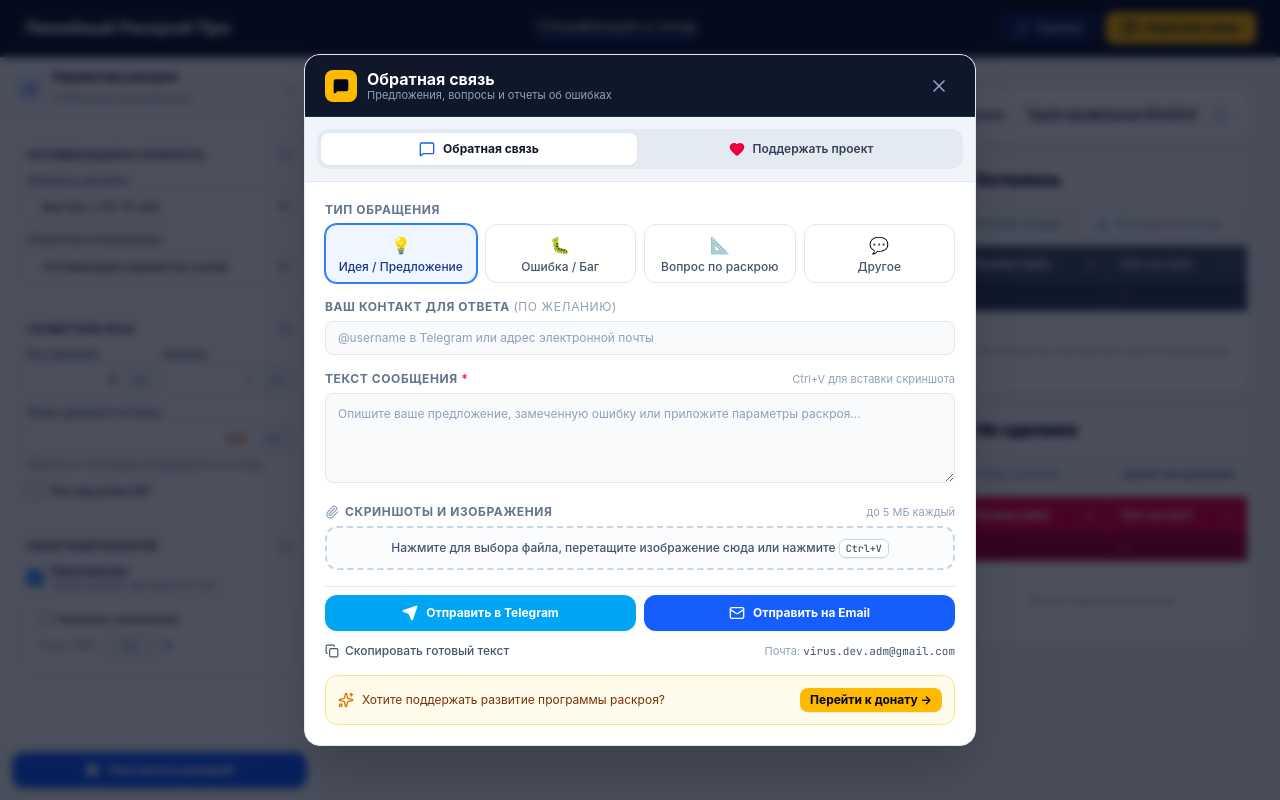
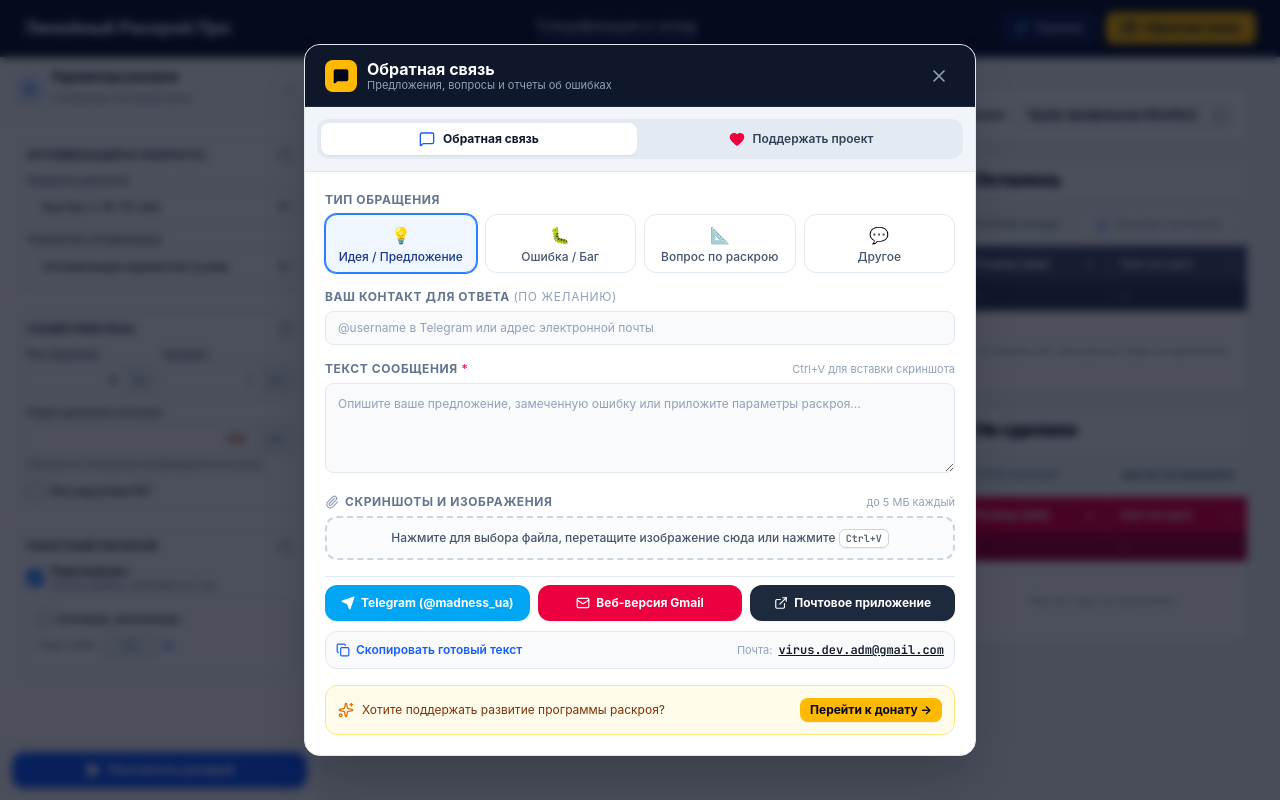
Before and after one commit to smartappsera/1DCM, a React (Vite) app: page / in a window 1280 px wide. Both pictures are taken after a click on the button "Обратная связь". Built offline with nearby package versions, Linux system fonts and the light colour scheme.

Commit message:
fix: send telegram to @madness_ua, add Gmail web compose and reliable mailto link

```diff
--- a/src/components/FeedbackDonationModal.tsx
+++ b/src/components/FeedbackDonationModal.tsx
@@ -33,7 +33,7 @@ interface AttachedImage {
 const TON_ADDRESS = 'UQBL6WfzOITTHkFjFkKaxJcEH191mKPomK6otxMoq4Za_w1Jo';
 const TRC20_ADDRESS = 'TYeQrerTaXWfyn4rTbkSF7UhyQ75CrH1kc';
 const FEEDBACK_EMAIL = 'virus.dev.adm@gmail.com';
-const TELEGRAM_USERNAME = 'smartappsera';
+const TELEGRAM_USERNAME = 'madness_ua';
 
 export const FeedbackDonationModal: React.FC<FeedbackDonationModalProps> = ({
   isOpen,
@@ -182,22 +182,14 @@ export const FeedbackDonationModal: React.FC<FeedbackDonationModalProps> = ({
     return lines.join('\n');
   };
 
-  const handleSendEmail = () => {
-    if (!message.trim()) {
-      showToast('Пожалуйста, напишите сообщение перед отправкой');
-      return;
-    }
-
-    const subject = encodeURIComponent(`[Линейный Раскрой] ${getCategoryTitle()}`);
-    const body = encodeURIComponent(
-      buildFeedbackText() +
-        (screenshots.length > 0
-          ? `\n\n(Внимание: при необходимости прикрепите файлы скриншотов к письму)`
-          : '')
-    );
-
-    window.location.href = `mailto:${FEEDBACK_EMAIL}?subject=${subject}&body=${body}`;
-    showToast('Открываем почтовый клиент...');
+  const openExternalLink = (url: string) => {
+    const link = document.createElement('a');
+    link.href = url;
+    link.target = '_blank';
+    link.rel = 'noopener noreferrer';
+    document.body.appendChild(link);
+    link.click();
+    document.body.removeChild(link);
   };
 
   const handleSendTelegram = () => {
@@ -210,12 +202,53 @@ export const FeedbackDonationModal: React.FC<FeedbackDonationModalProps> = ({
     // Copy to clipboard so user can simply paste into chat along with any screenshots
     navigator.clipboard.writeText(fullText);
 
-    const tgUrl = `https://t.me/${TELEGRAM_USERNAME}?text=${encodeURIComponent(
-      `Здравствуйте! Сообщение из приложения «Линейный Раскрой»:\n\n${message.trim()}`
-    )}`;
+    const tgUrl = `https://t.me/${TELEGRAM_USERNAME}`;
+    openExternalLink(tgUrl);
+    showToast('Текст скопирован! Открываем чат с @madness_ua в Telegram...');
+  };
 
-    window.open(tgUrl, '_blank', 'noopener,noreferrer');
-    showToast('Текст скопирован! Переход в Telegram...');
+  const handleOpenGmail = () => {
+    if (!message.trim()) {
+      showToast('Пожалуйста, напишите сообщение перед отправкой');
+      return;
+    }
+
+    const fullText = buildFeedbackText();
+    navigator.clipboard.writeText(fullText);
+
+    const subject = encodeURIComponent(`[Линейный Раскрой] ${getCategoryTitle()}`);
+    const body = encodeURIComponent(
+      fullText +
+        (screenshots.length > 0
+          ? '\n\n(При необходимости прикрепите файлы скриншотов к письму)'
+          : '')
+    );
+
+    const gmailUrl = `https://mail.google.com/mail/?view=cm&fs=1&to=${FEEDBACK_EMAIL}&su=${subject}&body=${body}`;
+    openExternalLink(gmailUrl);
+    showToast('Текст скопирован! Открываем черновик в Gmail...');
+  };
+
+  const handleSendMailto = () => {
+    if (!message.trim()) {
+      showToast('Пожалуйста, напишите сообщение перед отправкой');
+      return;
+    }
+
+    const fullText = buildFeedbackText();
+    navigator.clipboard.writeText(fullText);
+
+    const subject = encodeURIComponent(`[Линейный Раскрой] ${getCategoryTitle()}`);
+    const body = encodeURIComponent(
+      fullText +
+        (screenshots.length > 0
+          ? '\n\n(При необходимости прикрепите файлы скриншотов к письму)'
+          : '')
+    );
+
+    const mailtoUrl = `mailto:${FEEDBACK_EMAIL}?subject=${subject}&body=${body}`;
+    openExternalLink(mailtoUrl);
+    showToast('Текст скопирован! Открываем почтовую программу...');
   };
 
   const handleCopyReport = () => {
@@ -445,41 +478,61 @@ export const FeedbackDonationModal: React.FC<FeedbackDonationModalProps> = ({
                 )}
               </div>
 
-              {/* Action Buttons: Telegram / Mail / Copy */}
-              <div className="pt-2 border-t border-slate-200 space-y-2">
-                <div className="grid grid-cols-1 sm:grid-cols-2 gap-2">
+              {/* Action Buttons: Telegram / Gmail / Mailto / Copy */}
+              <div className="pt-2 border-t border-slate-200 space-y-2.5">
+                <div className="grid grid-cols-1 sm:grid-cols-3 gap-2">
                   <button
                     type="button"
                     onClick={handleSendTelegram}
-                    className="flex items-center justify-center gap-2 py-2.5 px-4 bg-sky-500 hover:bg-sky-400 active:bg-sky-600 text-white font-bold rounded-xl shadow-xs transition-colors cursor-pointer text-xs"
+                    className="flex items-center justify-center gap-1.5 py-2.5 px-3 bg-sky-500 hover:bg-sky-400 active:bg-sky-600 text-white font-bold rounded-xl shadow-xs transition-colors cursor-pointer text-xs"
+                    title="Открыть диалог с @madness_ua в Telegram"
                   >
-                    <Send className="w-4 h-4 fill-current" />
-                    <span>Отправить в Telegram</span>
+                    <Send className="w-3.5 h-3.5 fill-current shrink-0" />
+                    <span className="truncate">Telegram (@madness_ua)</span>
                   </button>
 
                   <button
                     type="button"
-                    onClick={handleSendEmail}
-                    className="flex items-center justify-center gap-2 py-2.5 px-4 bg-blue-600 hover:bg-blue-500 active:bg-blue-700 text-white font-bold rounded-xl shadow-xs transition-colors cursor-pointer text-xs"
+                    onClick={handleOpenGmail}
+                    className="flex items-center justify-center gap-1.5 py-2.5 px-3 bg-rose-600 hover:bg-rose-500 active:bg-rose-700 text-white font-bold rounded-xl shadow-xs transition-colors cursor-pointer text-xs"
+                    title="Открыть черновик письма в веб-версии Gmail"
                   >
-                    <Mail className="w-4 h-4" />
-                    <span>Отправить на Email</span>
+                    <Mail className="w-3.5 h-3.5 shrink-0" />
+                    <span className="truncate">Веб-версия Gmail</span>
+                  </button>
+
+                  <button
+                    type="button"
+                    onClick={handleSendMailto}
+                    className="flex items-center justify-center gap-1.5 py-2.5 px-3 bg-slate-800 hover:bg-slate-700 active:bg-slate-900 text-white font-bold rounded-xl shadow-xs transition-colors cursor-pointer text-xs"
+                    title="Открыть в стандартной почтовой программе (Outlook, Mail и др.)"
+                  >
+                    <ExternalLink className="w-3.5 h-3.5 shrink-0" />
+                    <span className="truncate">Почтовое приложение</span>
                   </button>
                 </div>
 
-                <div className="flex items-center justify-between gap-2 pt-1 text-xs text-slate-500">
+                <div className="flex flex-wrap items-center justify-between gap-2 p-2.5 bg-slate-50 border border-slate-200 rounded-xl text-xs">
                   <button
                     type="button"
                     onClick={handleCopyReport}
-                    className="flex items-center gap-1.5 text-slate-600 hover:text-slate-900 font-medium hover:underline cursor-pointer"
+                    className="flex items-center gap-1.5 text-blue-600 hover:text-blue-700 font-semibold cursor-pointer"
                   >
-                    <Copy className="w-3.5 h-3.5" />
+                    <Copy className="w-3.5 h-3.5 shrink-0" />
                     <span>Скопировать готовый текст</span>
                   </button>
 
-                  <span className="text-[11px] text-slate-400">
-                    Почта: <span className="font-mono text-slate-600">{FEEDBACK_EMAIL}</span>
-                  </span>
+                  <div className="flex items-center gap-1.5 text-slate-600">
+                    <span className="text-[11px] text-slate-400">Почта:</span>
+                    <button
+                      type="button"
+                      onClick={() => handleCopy(FEEDBACK_EMAIL, 'email', 'Email адрес')}
+                      className="font-mono text-xs font-semibold text-slate-900 hover:text-blue-600 underline cursor-pointer"
+                      title="Нажмите, чтобы скопировать адрес"
+                    >
+                      {FEEDBACK_EMAIL}
+                    </button>
+                  </div>
                 </div>
               </div>
 
```
Also changed, not shown: public/assets/aistudio/image_fd36b631.png (added).
